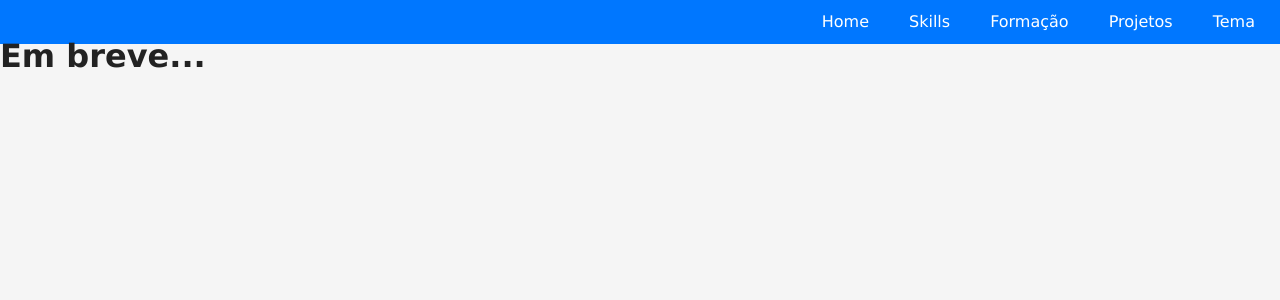
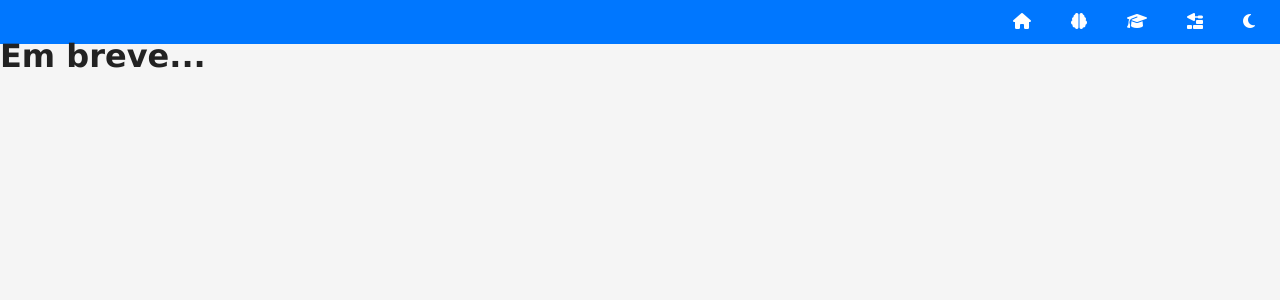
Before and after one commit to CAFE2l/portfolio_guanabara, a React (Vite) app: page / in a window 1280 px wide. Shown: the top 300 px of the page. Built offline with nearby package versions, Linux system fonts and the light colour scheme.

Commit message:
creation of menu with icons

```diff
--- a/index.html
+++ b/index.html
@@ -2,7 +2,7 @@
 <html lang="en">
   <head>
     <meta charset="UTF-8" />
-
+    <script src="https://kit.fontawesome.com/5c769cb2ae.js" crossorigin="anonymous"></script>
     <meta name="viewport" content="width=device-width, initial-scale=1.0" />
     <title>portfolio_guanabara</title>
     <link rel="shortcut icon" href="favicon.svg" type="image/svg">
--- a/src/App.tsx
+++ b/src/App.tsx
@@ -48,11 +48,11 @@ function App() {
       <header>
         <nav id="menu">
           <ul>
-            <li><a href="#">Home</a></li>
-            <li><a href="#">Skills</a></li>
-            <li><a href="#">Formação</a></li>
-            <li><a href="#">Projetos</a></li>
-            <li><a href="#">Tema</a></li>
+            <li><a href="#"><i class="fa-solid fa-house"></i></a></li>
+            <li><a href="#"><i class="fa-solid fa-brain"></i></a></li>
+            <li><a href="#"><i class="fa-solid fa-graduation-cap"></i></a></li>
+            <li><a href="#"><i class="fa-solid fa-trowel-bricks"></i></a></li>
+            <li><a href="#"><i class="fa-solid fa-moon"></i></a></li>
           </ul>
         </nav>
       </header>
```
